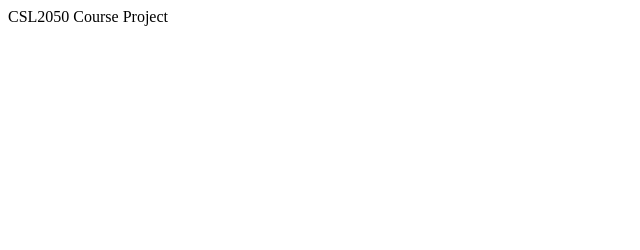
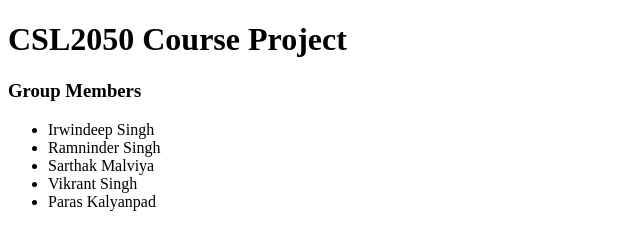
Before and after one commit to Irwindeep/csl2050, a plain HTML site: page web.html in a window 1280 px wide. Shown: the whole page, without its empty margins (0-640 px from the left). Drawn offline with Linux system fonts and the light colour scheme.

Commit message:
modified

```diff
--- a/web.html
+++ b/web.html
@@ -6,6 +6,14 @@
     <title>CSL2050 Course Project</title>
 </head>
 <body>
-    CSL2050 Course Project
+    <h1>CSL2050 Course Project</h1>
+    <h3>Group Members</h3>
+    <ul>
+        <li>Irwindeep Singh</li>
+        <li>Ramninder Singh</li>
+        <li>Sarthak Malviya</li>
+        <li>Vikrant Singh</li>
+        <li>Paras Kalyanpad</li>
+    </ul>
 </body>
 </html>
```
